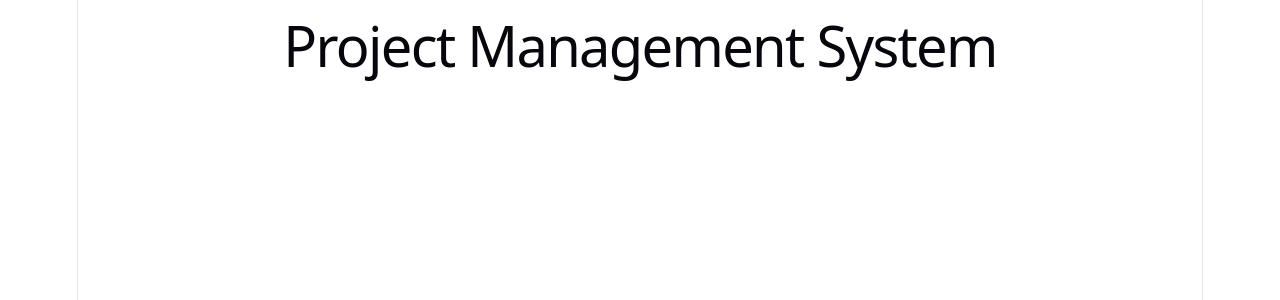
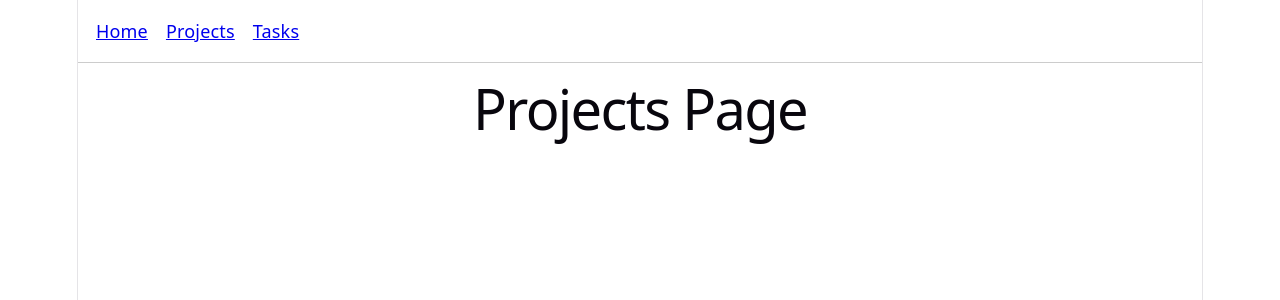
Before and after one commit to yllveliu/project-management-system, a React (Vite) app in the folder frontend/: page /projects in a window 1280 px wide. Shown: the top 300 px of the page. Built offline with nearby package versions, Linux system fonts and the light colour scheme.

Commit message:
Frontend Structure, routing and navbar

```diff
--- a/frontend/package.json
+++ b/frontend/package.json
@@ -11,7 +11,8 @@
   },
   "dependencies": {
     "react": "^19.2.4",
-    "react-dom": "^19.2.4"
+    "react-dom": "^19.2.4",
+    "react-router-dom": "^7.14.0"
   },
   "devDependencies": {
     "@eslint/js": "^9.39.4",
--- a/frontend/src/App.tsx
+++ b/frontend/src/App.tsx
@@ -1,6 +1,21 @@
+import { BrowserRouter, Routes, Route } from 'react-router-dom';
+import Navbar from './components/Navbar';
+import HomePage from './pages/HomePage';
+import ProjectsPage from './pages/ProjectsPage';
+import TasksPage from './pages/TasksPage';
+import NotFoundPage from './pages/NotFoundPage';
+
 function App() {
   return (
-    <h1>Project Management System</h1>
+    <BrowserRouter>
+      <Navbar />
+      <Routes>
+        <Route path="/" element={<HomePage />} />
+        <Route path="/projects" element={<ProjectsPage />} />
+        <Route path="/tasks" element={<TasksPage />} />
+        <Route path="*" element={<NotFoundPage />} />
+      </Routes>
+    </BrowserRouter>
   );
 }
 
--- /dev/null
+++ b/frontend/src/components/Navbar.tsx
@@ -0,0 +1,13 @@
+import { NavLink } from 'react-router-dom';
+
+function Navbar() {
+  return (
+    <nav style={{ display: 'flex', gap: '1rem', padding: '1rem', borderBottom: '1px solid #ccc' }}>
+      <NavLink to="/">Home</NavLink>
+      <NavLink to="/projects">Projects</NavLink>
+      <NavLink to="/tasks">Tasks</NavLink>
+    </nav>
+  );
+}
+
+export default Navbar;
--- /dev/null
+++ b/frontend/src/pages/HomePage.tsx
@@ -0,0 +1,5 @@
+function HomePage() {
+  return <h1>Home Page</h1>;
+}
+
+export default HomePage;
--- /dev/null
+++ b/frontend/src/pages/NotFoundPage.tsx
@@ -0,0 +1,5 @@
+function NotFoundPage() {
+  return <h1>404 - Page Not Found</h1>;
+}
+
+export default NotFoundPage;
--- /dev/null
+++ b/frontend/src/pages/ProjectsPage.tsx
@@ -0,0 +1,5 @@
+function ProjectsPage() {
+  return <h1>Projects Page</h1>;
+}
+
+export default ProjectsPage;
--- /dev/null
+++ b/frontend/src/pages/TasksPage.tsx
@@ -0,0 +1,5 @@
+function TasksPage() {
+  return <h1>Tasks Page</h1>;
+}
+
+export default TasksPage;
```
Also changed, not shown: 1 other file (tests, documents, lock files or other folders).
